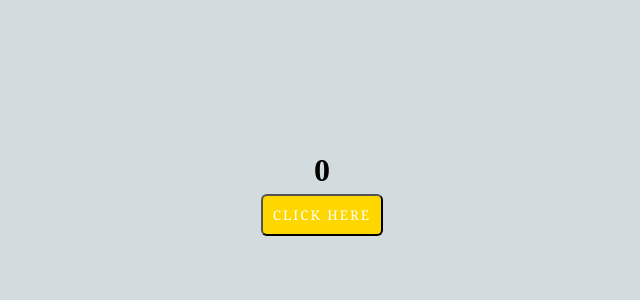
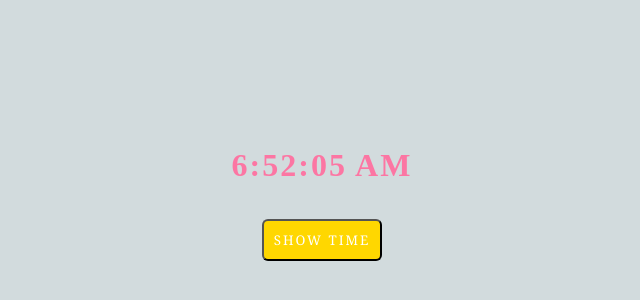
Before and after one commit to Abhishek0090/react_from_basics_to_advance, a React (Create React App) app: page / in a window 1280 px wide. Shown: the part 204-504 px from the top of the page, without its empty margins (318-958 px from the left). Built offline with nearby package versions, Linux system fonts and the light colour scheme.

Commit message:
refresh time using hooks

```diff
--- a/src/App.jsx
+++ b/src/App.jsx
@@ -1,18 +1,23 @@
-import React, { useState } from 'react'
+import React, { useState } from "react";
 
 const App = () => {
-    let [count, setCount] = useState(0)
-    const IncNum = ()=>{
-            setCount(count++)
-    }
-    return (
-       <>
-       <div className="div_style">
-       <h1>{count}</h1>
-       <button className="btn" onClick={IncNum}>Click Here</button>
-       </div>
-        </>
-    )
-}
+  var currTime = new Date().toLocaleTimeString();
 
-export default App
+  const [time, setTime] = useState(currTime);
+
+  const onTime = () => {
+    setTime(currTime);
+  };
+  return (
+    <>
+      <div className="div_style">
+        <h1 className="heading_style">{time}</h1>
+        <button href="/" className="btn" onClick={onTime}>
+          Show time
+        </button>
+      </div>
+    </>
+  );
+};
+
+export default App;
--- a/src/index.css
+++ b/src/index.css
@@ -15,7 +15,6 @@
   font-weight: bold;
   font-size: 2rem;
   color: rgb(252, 118, 163);
-  background-color: rgb(255, 214, 214);
   margin-bottom: 10px;
 }
 
```
